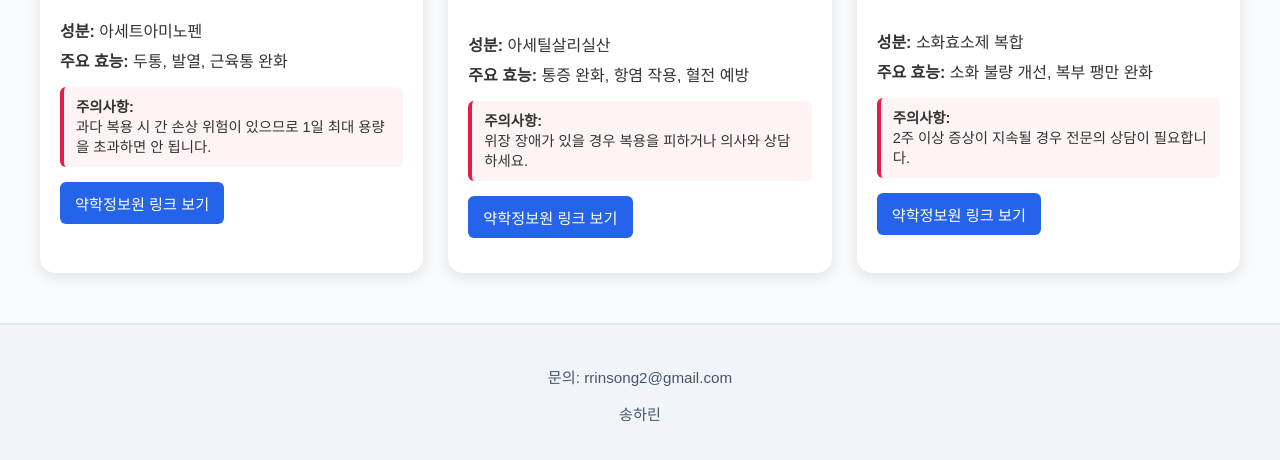
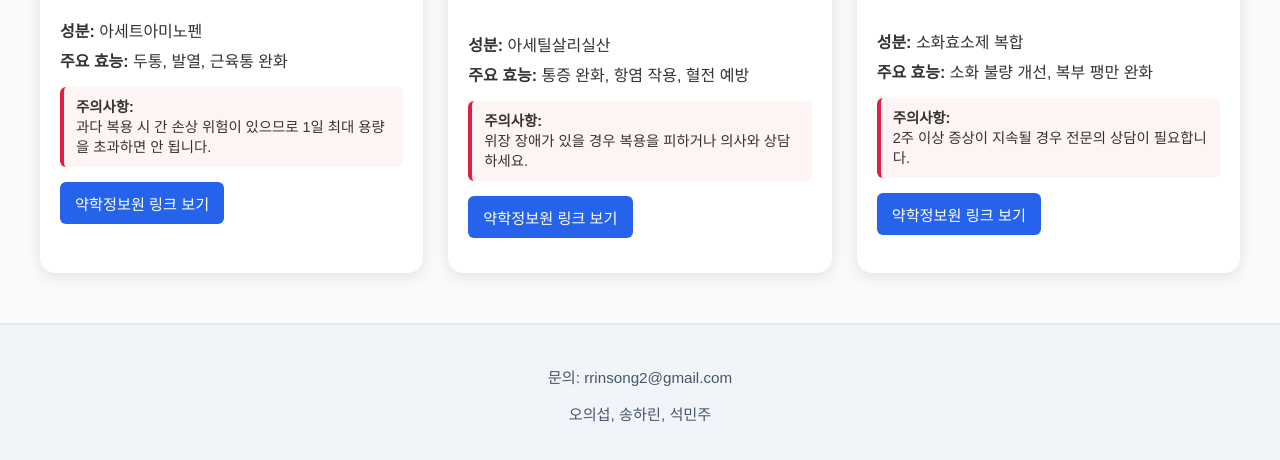
Before and after one commit to rrinsong2-ctrl/team-project, a plain HTML site: page index.html in a window 1280 px wide. Shown: the part 763-1223 px from the top of the page. Drawn offline with Linux system fonts and the light colour scheme.

Commit message:
Add 오의섭, 송하린, 석민주

```diff
--- a/index.html
+++ b/index.html
@@ -17,7 +17,7 @@
     </header>
 
     <!-- =========================
-         2. 나의 이야기 섹션
+         2. 의약품 설명 섹션
          → 너가 직접 글 작성하는 공간
     ========================== -->
     <section id="my-story">
@@ -118,7 +118,7 @@
     <footer>
         <p>문의: rrinsong2@gmail.com</p>
         <p>
-         송하린   <!-- 여기에 본인 이름을 넣고 싶다면 작성하세요 -->
+         오의섭, 송하린, 석민주  <!-- 여기에 본인 이름을 넣고 싶다면 작성하세요 -->
         </p>
     </footer>
 
```
